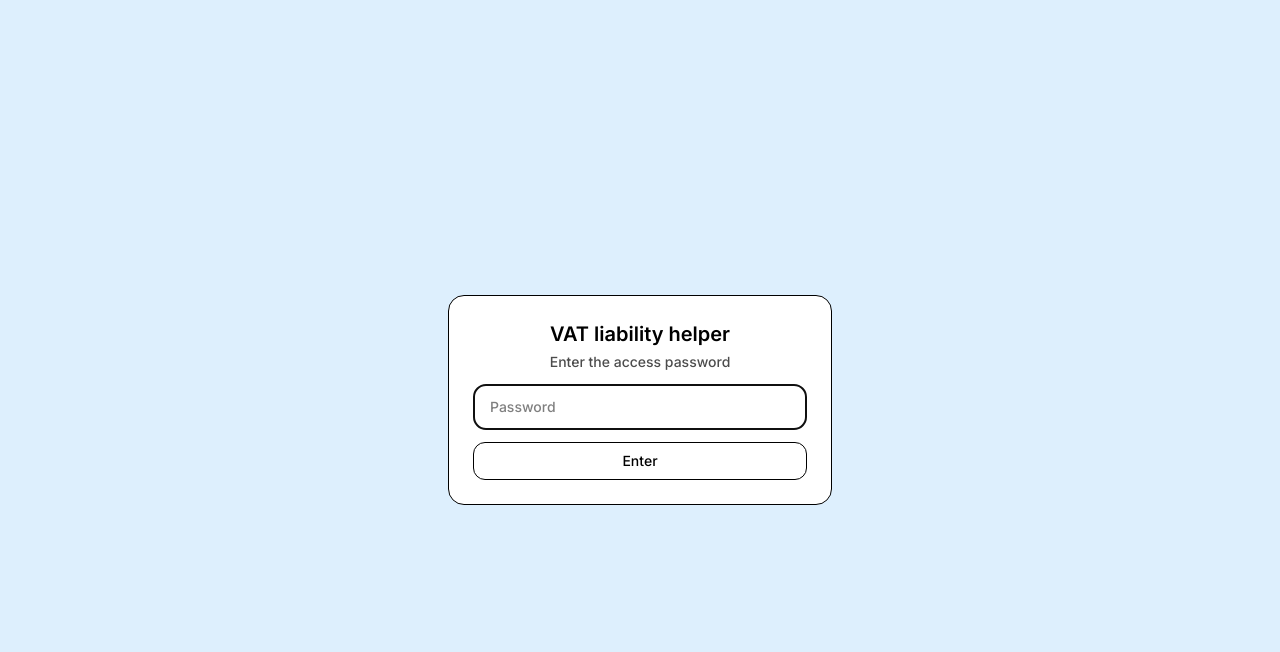
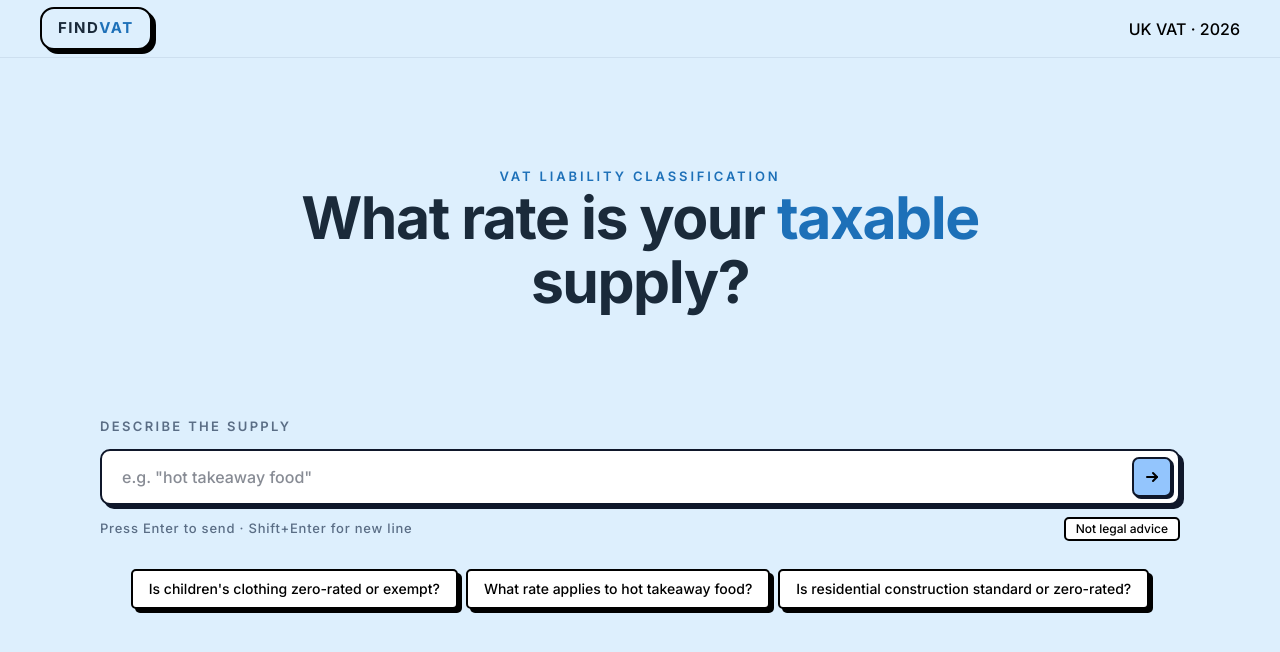
Before and after one commit to const-ahmed/VAT-Liability-Checker, a Next.js app: page / in a window 1280 px wide. Shown: the top 652 px of the page. Built offline with nearby package versions, Linux system fonts and the light colour scheme.

Commit message:
removing password gate

```diff
--- a/app/page.tsx
+++ b/app/page.tsx
@@ -1,15 +1,13 @@
 "use client";
 
 import { useEffect, useMemo, useRef, useState } from "react";
+
 import type { FlowResponse } from "@/lib/schemas/flow";
 
-import { PasswordGate } from "@/components/vat/PasswordGate";
 import { InitialScreen } from "@/components/vat/InitialScreen";
 import { AnswerScreen } from "@/components/vat/AnswerScreen";
 import { ClarifierScreen } from "@/components/vat/ClarifierScreen";
 import { LoadingScreen } from "@/components/vat/LoadingScreen";
-
-const SITE_PASSWORD = "vat2025";
 
 type AnswersMap = Record<string, string>;
 
@@ -33,8 +31,6 @@ type PendingRequest = {
 };
 
 export default function Page() {
-  const [unlocked, setUnlocked] = useState(false);
-
   const [draft, setDraft] = useState("");
   const [submittedQuery, setSubmittedQuery] = useState<string | null>(null);
 
@@ -80,15 +76,6 @@ export default function Page() {
     if (!scrollRef.current) return;
     scrollRef.current.scrollIntoView({ block: "end", behavior: "smooth" });
   }, [rounds.length, loading, error]);
-
-  if (!unlocked) {
-    return (
-      <PasswordGate
-        sitePassword={SITE_PASSWORD}
-        onUnlock={() => setUnlocked(true)}
-      />
-    );
-  }
 
   function startFresh() {
     setSubmittedQuery(null);
```
